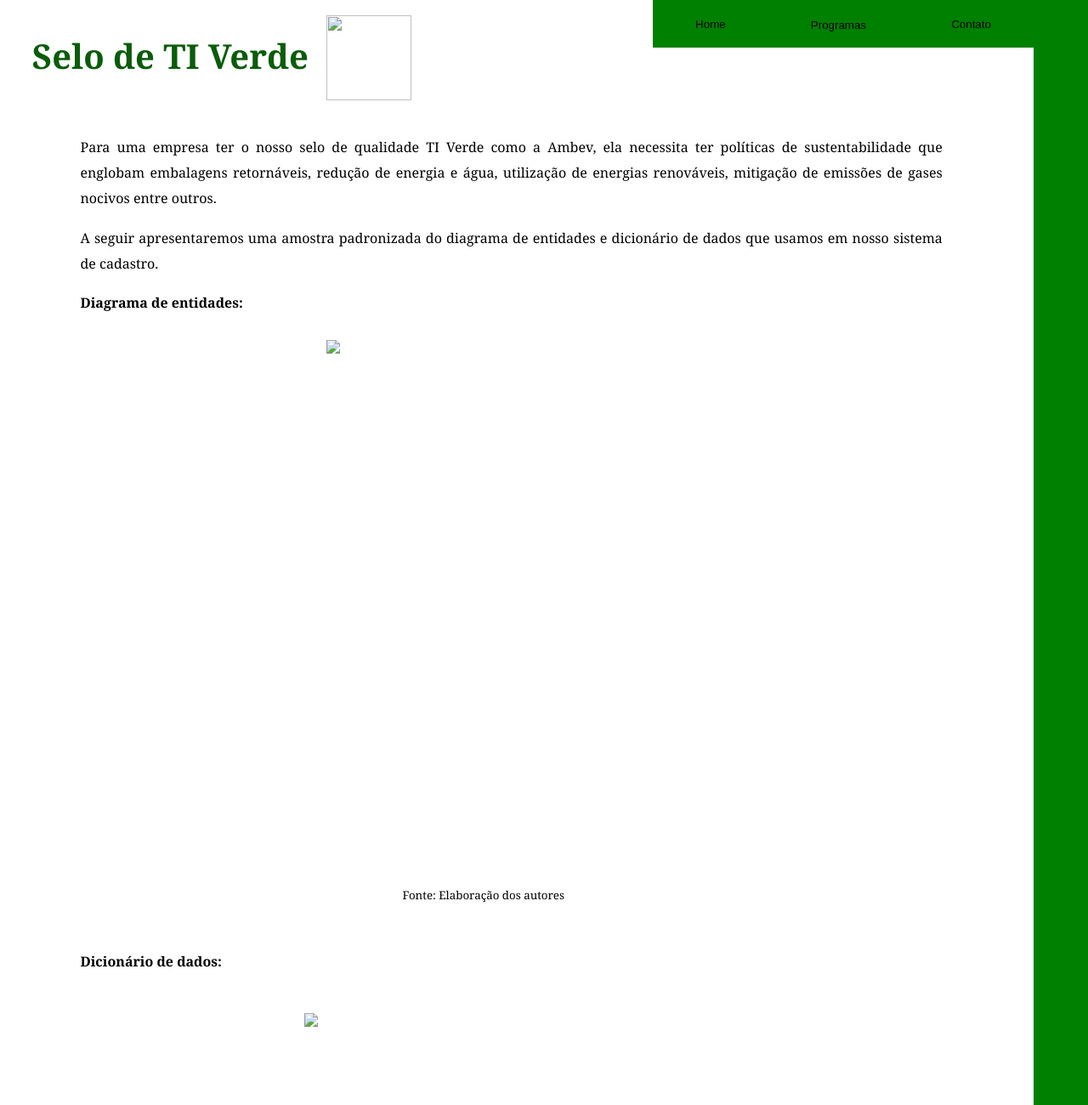
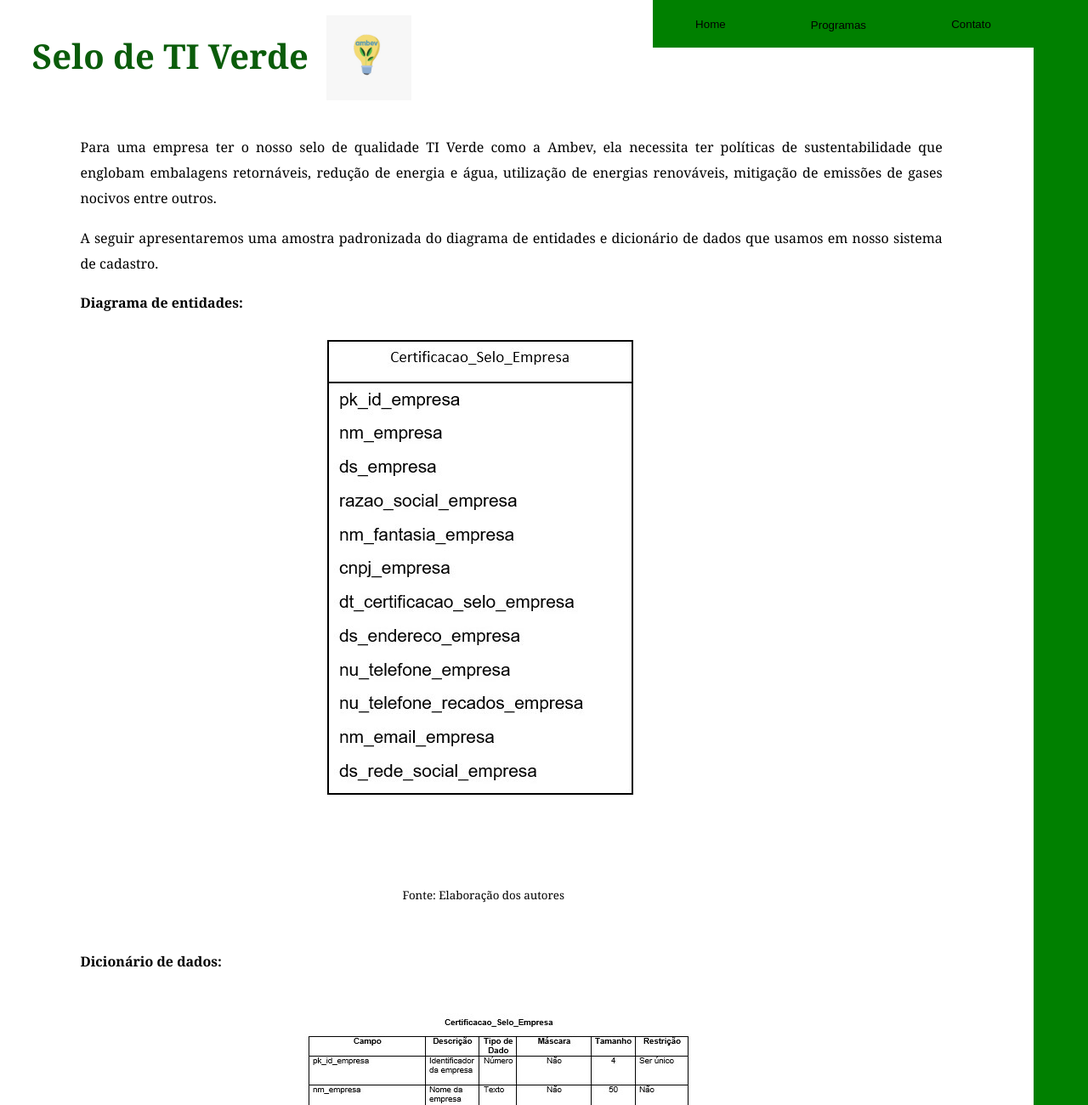
Before and after one commit to RodrigoTBE/RodrigoTBE.github.io, a plain HTML site: page Página4.html in a window 1280 px wide. Shown: the top 1300 px of the page at 85% size. Drawn offline with Linux system fonts and the light colour scheme.

Commit message:
Update Página4.html

```diff
--- a/Página4.html
+++ b/Página4.html
@@ -3,13 +3,13 @@
     <head>
         <meta charset="UTF-8"/>
        <meta name="viewport" content="width=device-width, initial-scale=1.0">
-       <link rel="shortcut icon" href="Imagens\newlogo.jpeg">
+       <link rel="shortcut icon" href="newlogo.jpeg">
        <title>Selos de Sustentabilidade</title>
        <link rel="stylesheet" type="text/css" href="style3.css"></link>
     </head>
     <body>
         <h1 class="titulo4"> Selo de TI Verde</h1>
-        <img class="logotipo" src="Imagens\xlogo.jpeg" height=100 width=100>
+        <img class="logotipo" src="xlogo.jpeg" height=100 width=100>
     </br>
         <p class="p1">Para uma empresa ter o nosso selo de qualidade TI Verde como a Ambev, ela necessita ter políticas de sustentabilidade
             que englobam embalagens retornáveis, redução de energia e água, utilização de energias renováveis, mitigação
@@ -19,11 +19,11 @@
             que usamos em nosso sistema de cadastro.
         </p>
         <p class="p2"> Diagrama de entidades:</p>
-        <img class="dados" src="Imagens\xdiagrama.jpeg">
+        <img class="dados" src="xdiagrama.jpeg">
         <figcaption class="fonte"> Fonte: Elaboração dos autores</figcaption>
 
         <div class="bd"> Dicionário de dados:</div>
-        <img class="dic" src="Imagens\xdicionario.jpg">
+        <img class="dic" src="xdicionario.jpg">
         <figcaption class="fonte2"> Fonte: Elaboração dos autores</figcaption>
 
 
```
